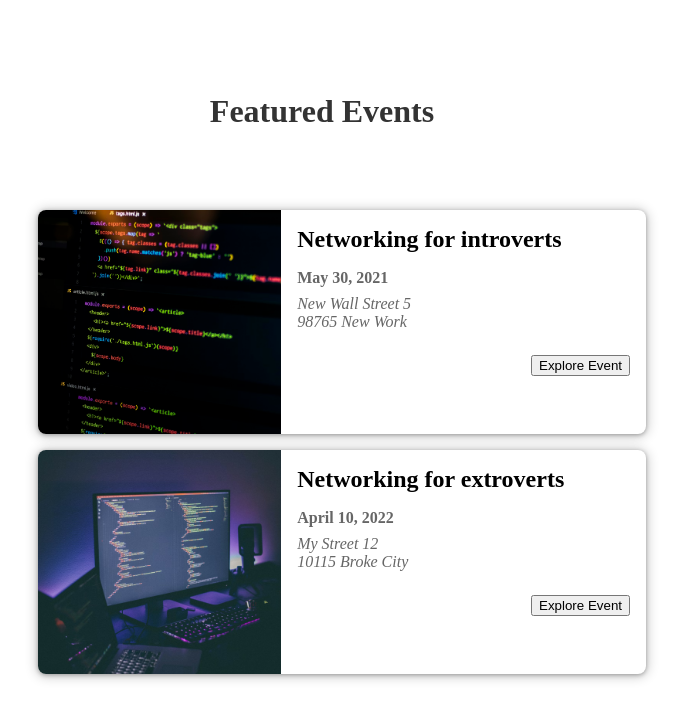
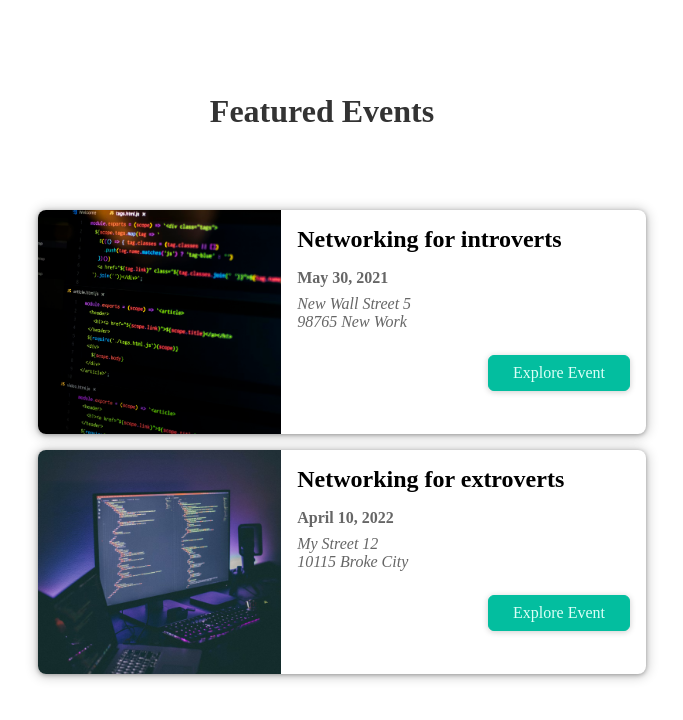
Before and after one commit to nymajalalabadi/event, a Next.js app: page / in a window 1280 px wide. Shown: the top 720 px of the page, without its empty margins (318-1001 px from the left). Built offline with nearby package versions, Linux system fonts and the light colour scheme.

Commit message:
Added Button js

```diff
--- a/component/events/event-items.tsx
+++ b/component/events/event-items.tsx
@@ -1,5 +1,6 @@
 import Link from "next/link";
 import classes from '../../styles/event-item.module.css';
+import Button from "../ui/button";
 
 export default function EventItem(props: { id: string, title: string, image: string, date: string, location: string, description: string }) {
 
@@ -29,9 +30,7 @@ export default function EventItem(props: { id: string, title: string, image: str
       </div>
     </div>
     <div className={classes.actions}>
-      <Link href={exploreLink}>
-        <button className={classes.btn}>Explore Event</button>
-      </Link>
+      <Button href={exploreLink}>Explore Event</Button>
     </div>
     </div>
   </li>
--- /dev/null
+++ b/component/ui/button.tsx
@@ -0,0 +1,10 @@
+import classes from '../../styles/button.module.css';
+import Link from 'next/link';
+
+export default function Button(props: { children: React.ReactNode, href: string }) {
+  return (
+    <Link href={props.href} className={classes.btn}>
+        {props.children}
+    </Link>
+  )
+}
```
